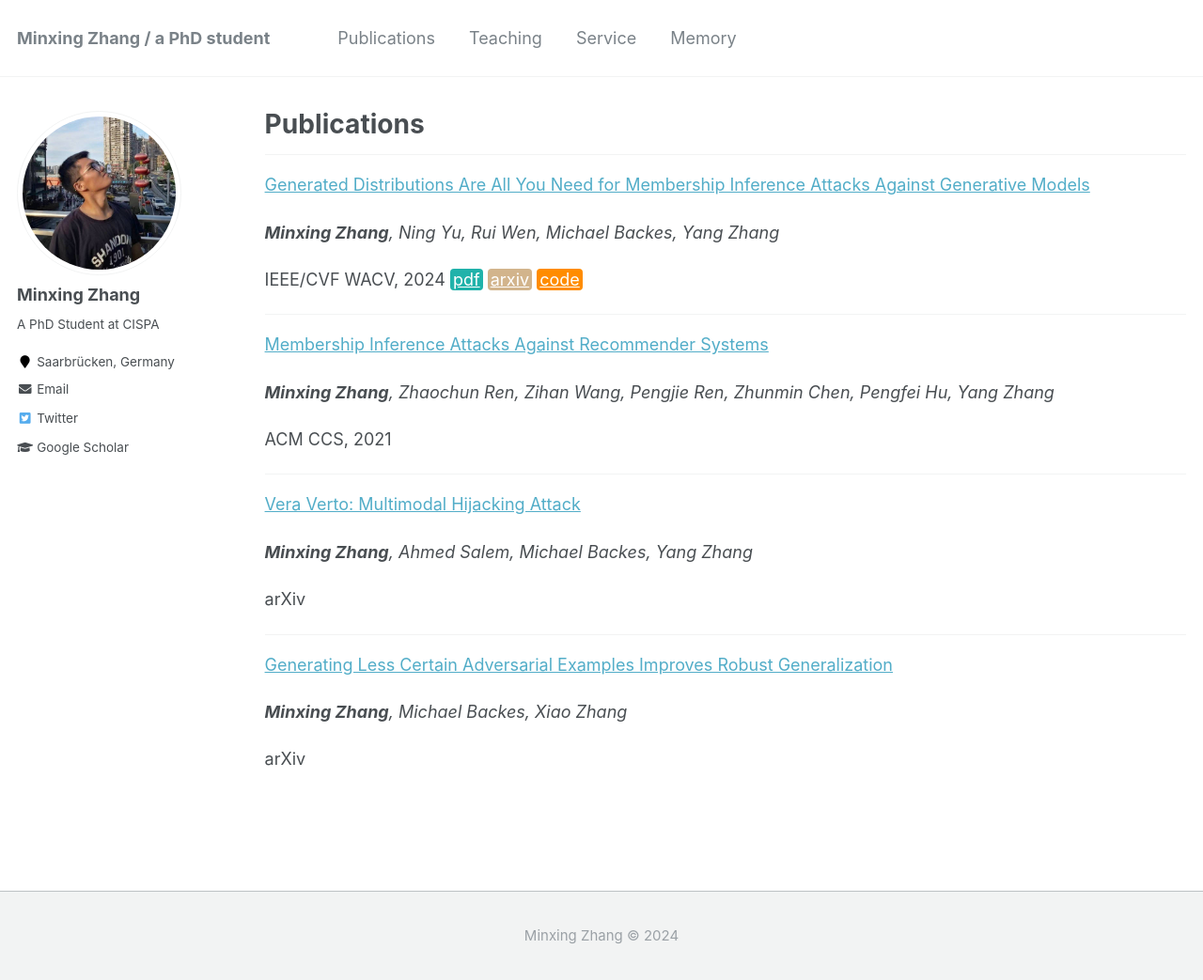
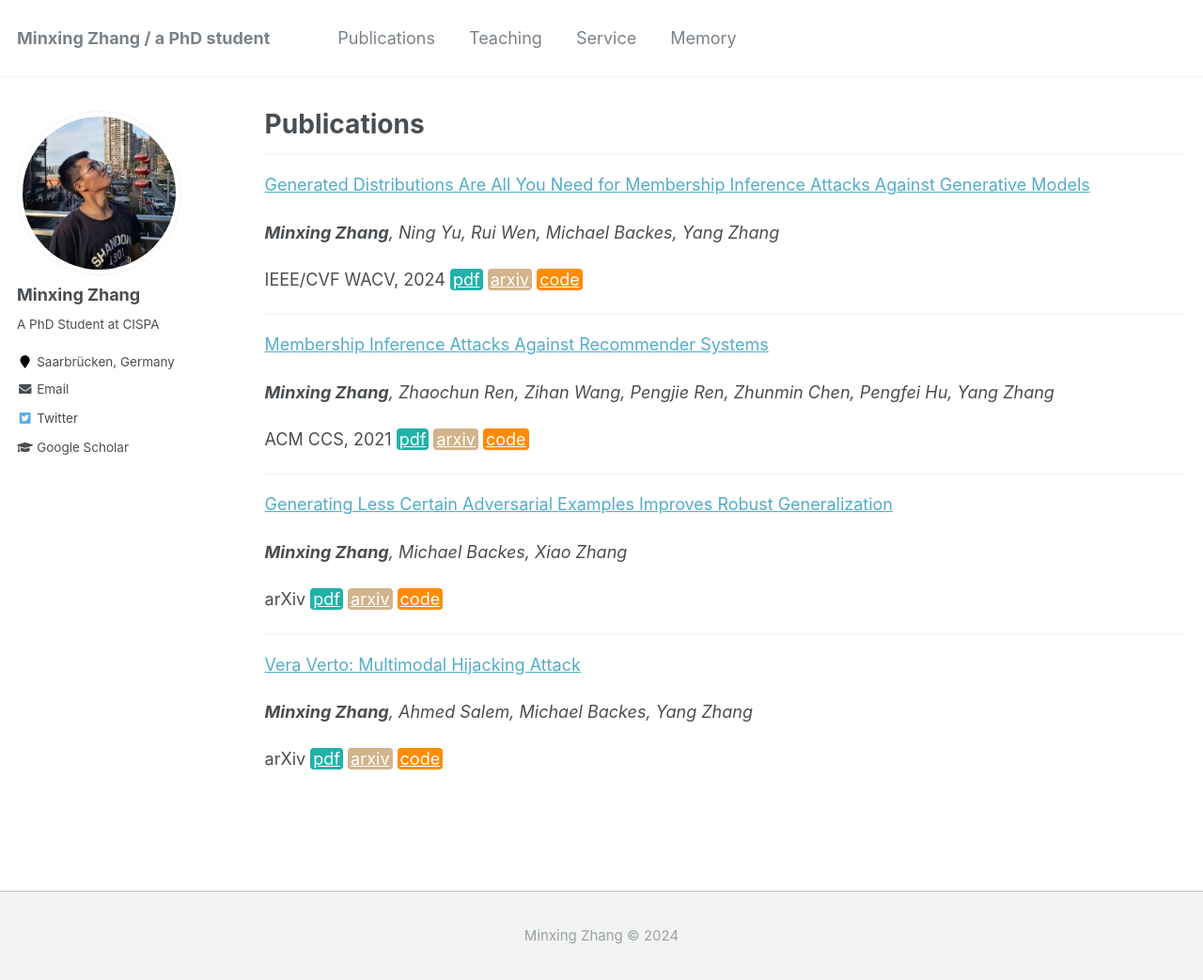
Before and after one commit to WJEN-orz/WJEN-orz.github.io, a Jekyll site: the page built from _pages/publications.md, in a window 1280 px wide and 1043 px high. Shown: the whole window at 94% size. Built offline with Jekyll 4.4.1, drawn with Linux system fonts in a browser that asks for light colours.

Commit message:
Update publications.md

```diff
--- a/_pages/publications.md
+++ b/_pages/publications.md
@@ -52,6 +52,20 @@ IEEE/CVF WACV, 2024
 _**Minxing Zhang**, Zhaochun Ren, Zihan Wang, Pengjie Ren, Zhunmin Chen, Pengfei Hu, Yang Zhang_
 
 ACM CCS, 2021
+<a href="https://arxiv.org/abs/2109.08045" class="btn--paper" target="_blank">pdf</a>
+<a href="https://arxiv.org/pdf/2109.08045" class="btn--arxiv" target="_blank">arxiv</a>
+<a href="https://github.com/minxingzhang/MIARS" class="btn--code" target="_blank">code</a>
+
+-------------------------------------
+
+[Generating Less Certain Adversarial Examples Improves Robust Generalization](https://arxiv.org/abs/2310.04539)
+
+_**Minxing Zhang**, Michael Backes, Xiao Zhang_
+
+arXiv
+<a href="https://arxiv.org/abs/2310.04539" class="btn--paper" target="_blank">pdf</a>
+<a href="https://arxiv.org/abs/2310.04539" class="btn--arxiv" target="_blank">arxiv</a>
+<a href="https://github.com/TrustMLRG/AdvCertainty" class="btn--code" target="_blank">code</a>
 
 -------------------------------------
 
@@ -60,11 +74,6 @@ ACM CCS, 2021
 _**Minxing Zhang**, Ahmed Salem, Michael Backes, Yang Zhang_
 
 arXiv
-
--------------------------------------
-
-[Generating Less Certain Adversarial Examples Improves Robust Generalization](https://arxiv.org/abs/2310.04539)
-
-_**Minxing Zhang**, Michael Backes, Xiao Zhang_
-
-arXiv
+<a href="https://arxiv.org/abs/2408.00129" class="btn--paper" target="_blank">pdf</a>
+<a href="https://arxiv.org/abs/2408.00129" class="btn--arxiv" target="_blank">arxiv</a>
+<a href="https://github.com/minxingzhang/ModalHijacking" class="btn--code" target="_blank">code</a>
```
